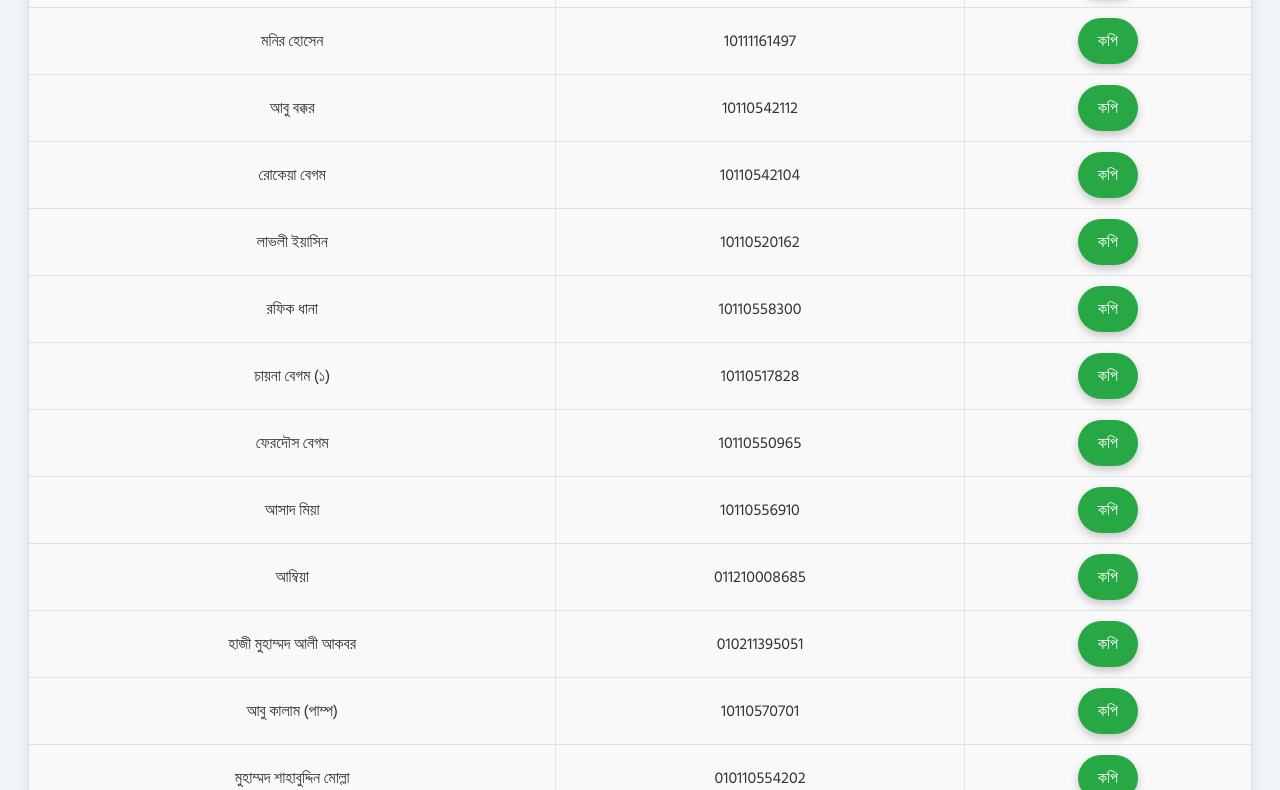
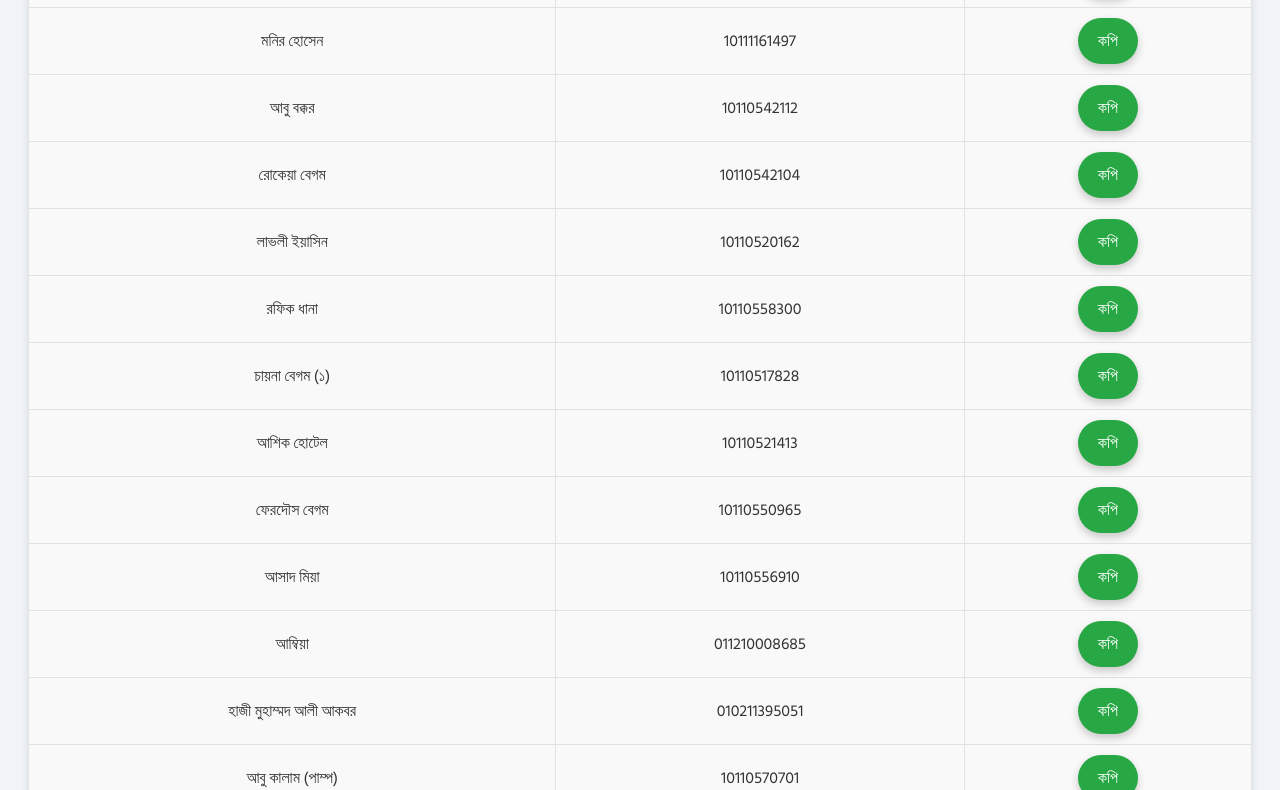
Before and after one commit to sarowarh94/BPDB, a plain HTML site: page index.html in a window 1280 px wide. Shown: the part 487-1277 px from the top of the page. Drawn offline with Linux system fonts and the light colour scheme.

Commit message:
Update index.html

```diff
--- a/index.html
+++ b/index.html
@@ -173,6 +173,11 @@
                 <td>চায়না বেগম (১)</td>
                 <td>10110517828</td>
                 <td><button class="copy-button" onclick="copyToClipboard('10110517828')">কপি</button></td>
+            </tr>
+            <tr>
+                <td>আশিক হোটেল </td>
+                <td>10110521413</td>
+                <td><button class="copy-button" onclick="copyToClipboard('10110521413')">কপি</button></td>
             </tr>
             <tr>
                 <td>ফেরদৌস বেগম</td>
```
